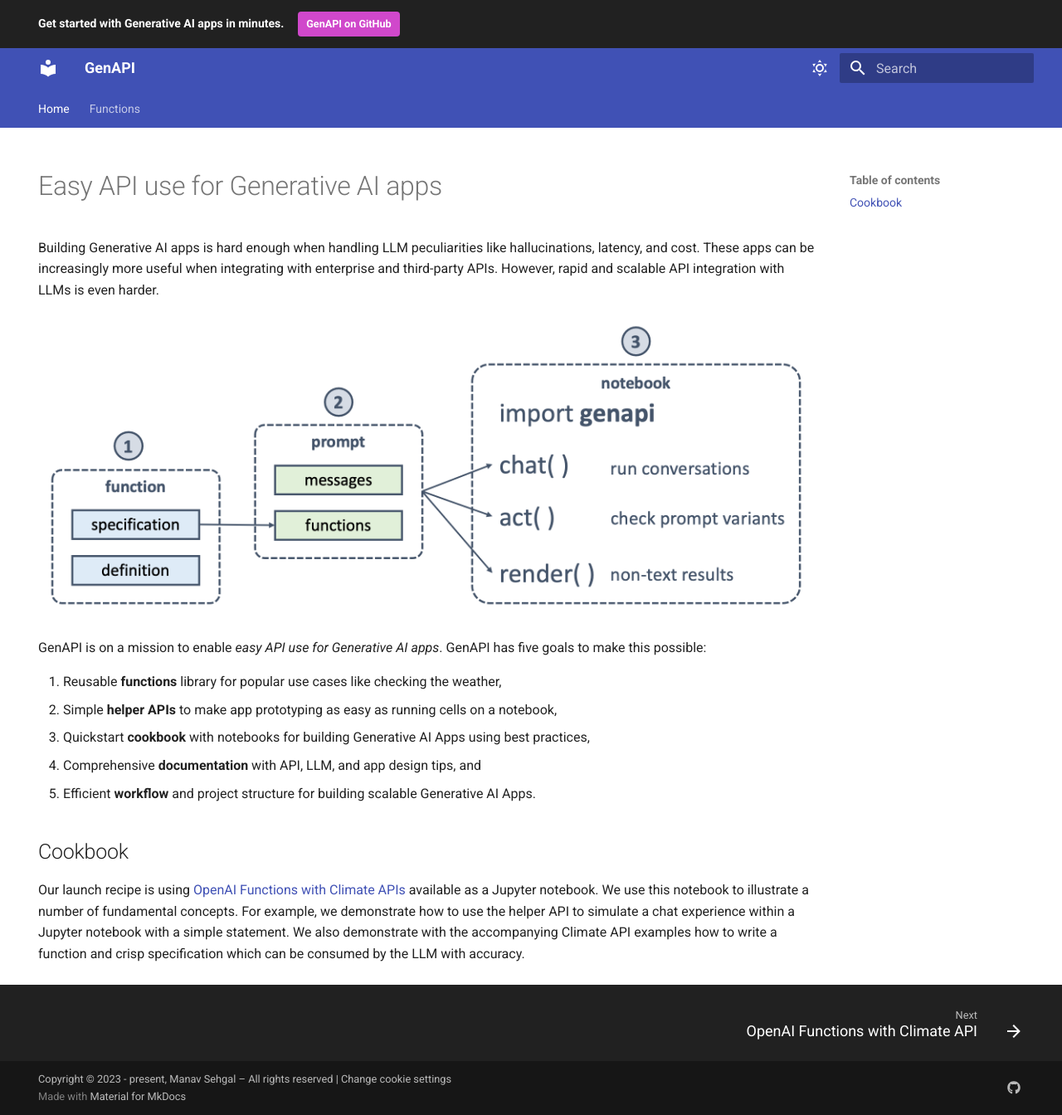
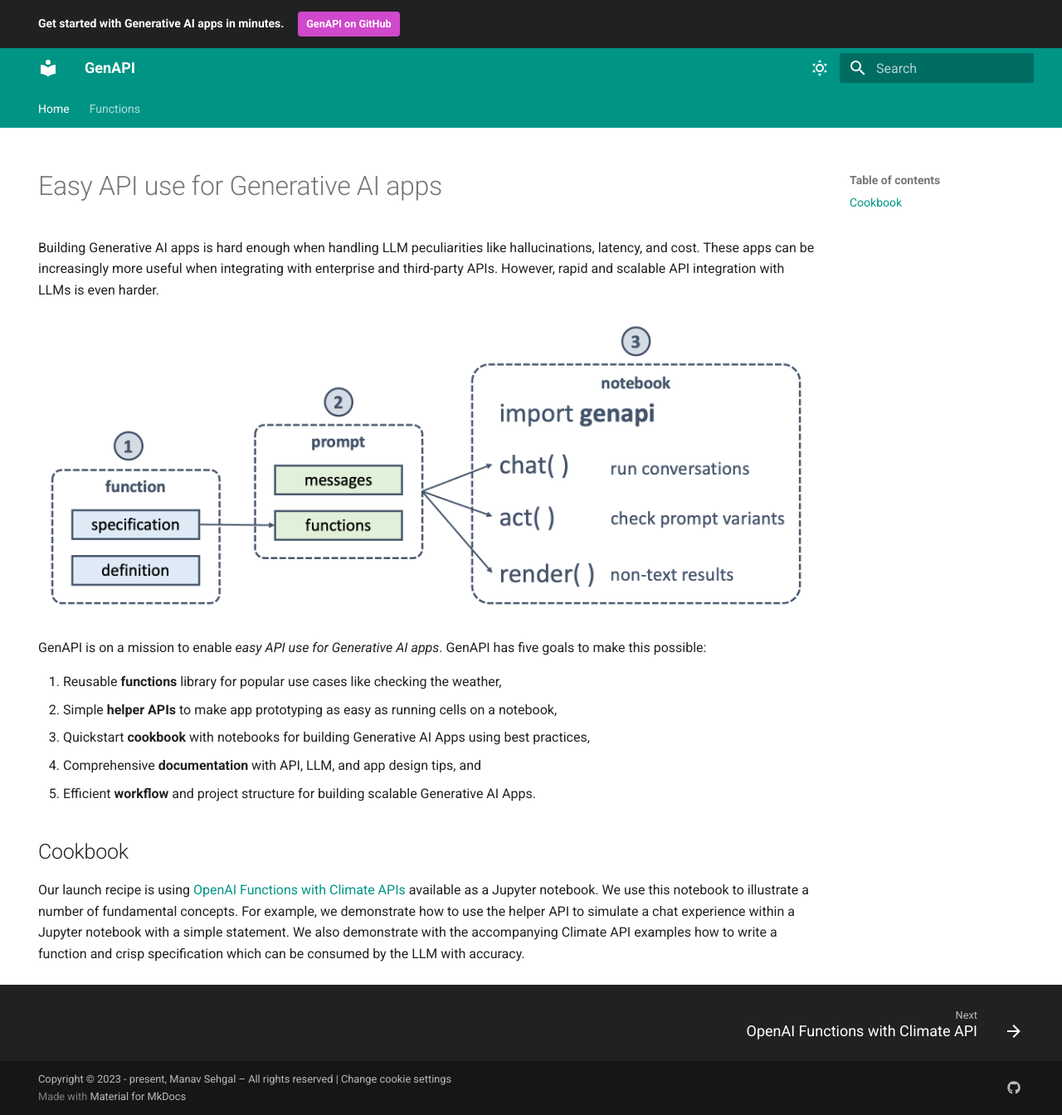
Before and after one commit to genapiorg/genapi, an MkDocs documentation site: the page built from docs/index.md, in a window 1280 px wide and 1344 px high. Shown: the whole window at 83% size. Built offline with MkDocs 1.6.1 and Material for MkDocs 9.7.7, drawn with Linux system fonts in a browser that asks for light colours; a script that is not in the unit is left out.

Commit message:
Update mkdocs.yml

```diff
--- a/mkdocs.yml
+++ b/mkdocs.yml
@@ -23,12 +23,16 @@
   palette:
     # Palette toggle for light mode
     - scheme: default
+      primary: teal
+      accent: green
       toggle:
         icon: material/weather-sunny
         name: Switch to dark mode
 
     # Palette toggle for dark mode
     - scheme: slate
+      primary: blue grey
+      accent: cyan
       toggle:
         icon: material/weather-night
         name: Switch to light mode
```
